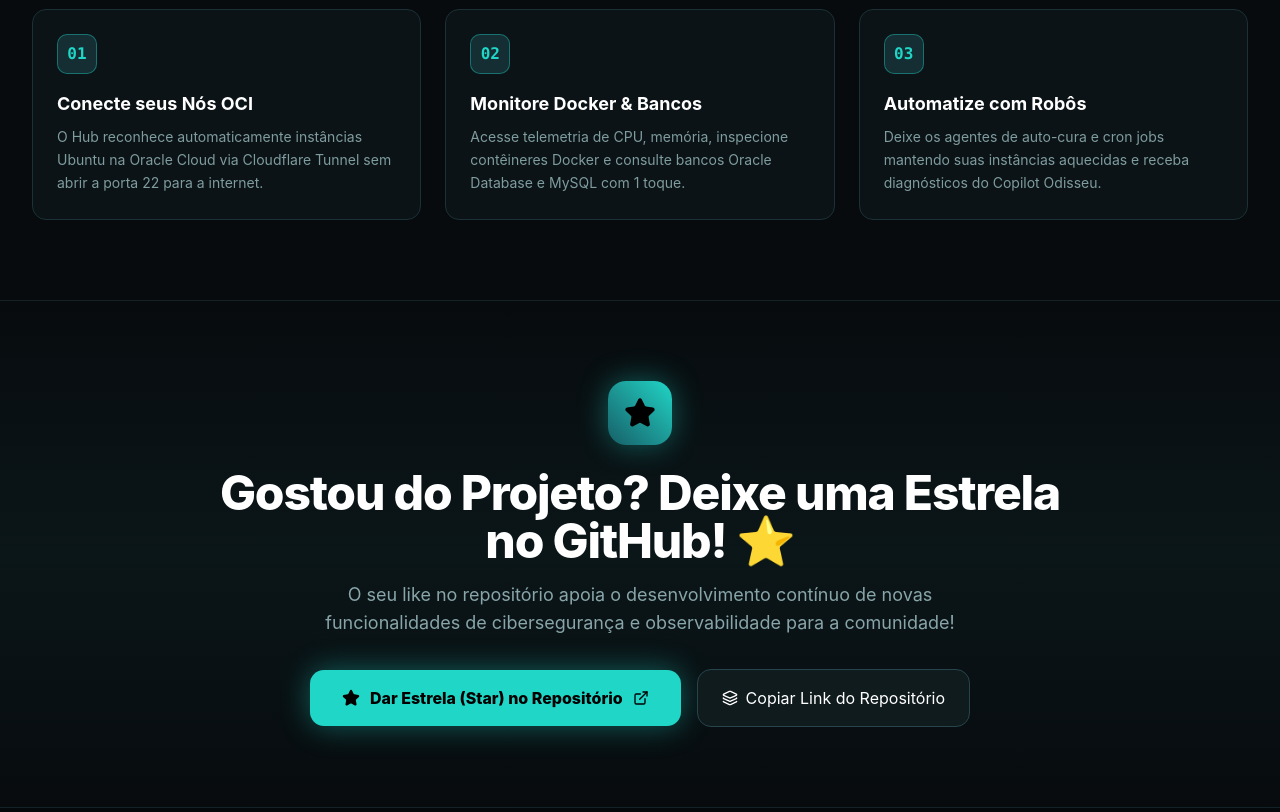
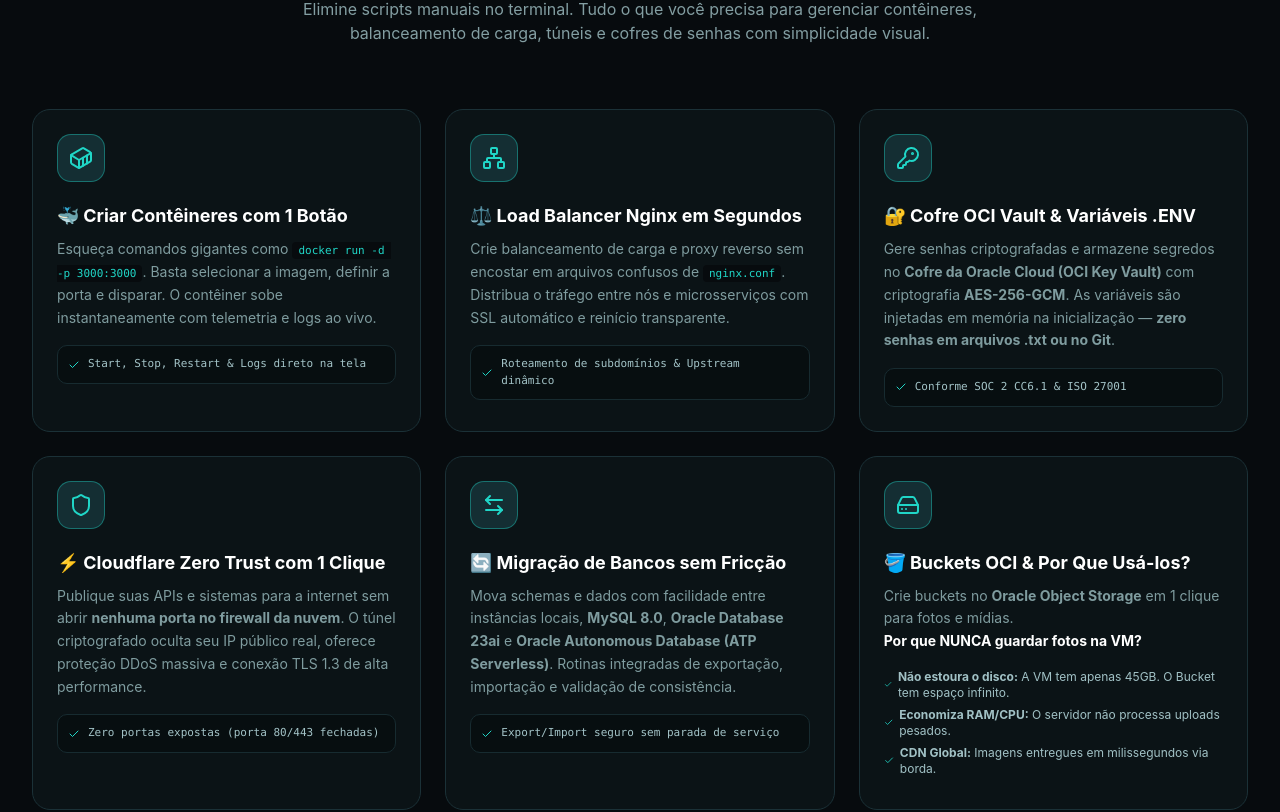
Before and after one commit to ViniScooper/CloudOps_Hub, a Next.js app in the folder cloud-ops-hub/: page /landing in a window 1280 px wide. Shown: the part 3035-3847 px from the top of the page. Built offline with nearby package versions, Linux system fonts and the light colour scheme.

Commit message:
feat(landing): enrich landing page with 1-click docker, nginx load balancer, oci vault, cloudflare zero trust, db migration and object storage buckets sections

```diff
--- a/cloud-ops-hub/app/landing/page.tsx
+++ b/cloud-ops-hub/app/landing/page.tsx
@@ -6,7 +6,8 @@ import Link from 'next/link'
 import {
   ShieldCheck, Star, ExternalLink, Server, Database,
   Cpu, Lock, Zap, ArrowRight, CheckCircle2, Terminal,
-  Layers, Globe, Check, Eye, AlertTriangle, Sparkles
+  Layers, Globe, Check, Eye, AlertTriangle, Sparkles,
+  Container, Network, KeyRound, Shield, ArrowLeftRight, HardDrive, RefreshCw
 } from 'lucide-react'
 
 const printsData = [
@@ -335,6 +336,126 @@ export default function LandingPage() {
         </div>
       </section>
 
+      {/* ⚡ Superpoderes do CloudOps Hub (Recursos em 1 Clique) */}
+      <section className="py-20 max-w-7xl mx-auto px-4 sm:px-6 lg:px-8 border-b border-[#152327]">
+        <div className="text-center max-w-3xl mx-auto mb-16">
+          <span className="text-xs font-mono uppercase tracking-widest text-[#20d6c7] bg-[#122326] px-3 py-1 rounded-full border border-[#20d6c7]/30">
+            Produtividade & Automação SRE
+          </span>
+          <h2 className="text-3xl sm:text-4xl font-bold text-white mt-4">
+            Operações Complexas de Nuvem em 1 Clique
+          </h2>
+          <p className="text-[#839ea2] mt-3 text-sm sm:text-base">
+            Elimine scripts manuais no terminal. Tudo o que você precisa para gerenciar contêineres, balanceamento de carga, túneis e cofres de senhas com simplicidade visual.
+          </p>
+        </div>
+
+        <div className="grid grid-cols-1 md:grid-cols-2 lg:grid-cols-3 gap-6">
+
+          {/* 1. Criar Containers com 1 Botão */}
+          <div className="bg-[#0b1316] border border-[#1b3137] hover:border-[#20d6c7]/50 rounded-2xl p-6 transition-all hover:shadow-[0_0_25px_rgba(32,214,199,0.15)] group">
+            <div className="w-12 h-12 rounded-xl bg-[#142e33] text-[#20d6c7] flex items-center justify-center mb-5 border border-[#20d6c7]/40 group-hover:scale-105 transition-transform">
+              <Container size={24} />
+            </div>
+            <h3 className="text-lg font-bold text-white mb-2">🐳 Criar Contêineres com 1 Botão</h3>
+            <p className="text-xs sm:text-sm text-[#7f9c9f] leading-relaxed mb-4">
+              Esqueça comandos gigantes como <code className="text-[#20d6c7] bg-[#070b0e] px-1.5 py-0.5 rounded text-[11px]">docker run -d -p 3000:3000</code>. Basta selecionar a imagem, definir a porta e disparar. O contêiner sobe instantaneamente com telemetria e logs ao vivo.
+            </p>
+            <div className="text-[11px] font-mono text-[#a3c3c7] bg-[#070e10] p-2.5 rounded-lg border border-[#172b30] flex items-center gap-2">
+              <Check size={12} className="text-[#20d6c7]" />
+              <span>Start, Stop, Restart & Logs direto na tela</span>
+            </div>
+          </div>
+
+          {/* 2. Load Balancer Nginx */}
+          <div className="bg-[#0b1316] border border-[#1b3137] hover:border-[#20d6c7]/50 rounded-2xl p-6 transition-all hover:shadow-[0_0_25px_rgba(32,214,199,0.15)] group">
+            <div className="w-12 h-12 rounded-xl bg-[#142e33] text-[#20d6c7] flex items-center justify-center mb-5 border border-[#20d6c7]/40 group-hover:scale-105 transition-transform">
+              <Network size={24} />
+            </div>
+            <h3 className="text-lg font-bold text-white mb-2">⚖️ Load Balancer Nginx em Segundos</h3>
+            <p className="text-xs sm:text-sm text-[#7f9c9f] leading-relaxed mb-4">
+              Crie balanceamento de carga e proxy reverso sem encostar em arquivos confusos de <code className="text-[#20d6c7] bg-[#070b0e] px-1.5 py-0.5 rounded text-[11px]">nginx.conf</code>. Distribua o tráfego entre nós e microsserviços com SSL automático e reinício transparente.
+            </p>
+            <div className="text-[11px] font-mono text-[#a3c3c7] bg-[#070e10] p-2.5 rounded-lg border border-[#172b30] flex items-center gap-2">
+              <Check size={12} className="text-[#20d6c7]" />
+              <span>Roteamento de subdomínios & Upstream dinâmico</span>
+            </div>
+          </div>
+
+          {/* 3. Cofre Oracle & .ENV */}
+          <div className="bg-[#0b1316] border border-[#1b3137] hover:border-[#20d6c7]/50 rounded-2xl p-6 transition-all hover:shadow-[0_0_25px_rgba(32,214,199,0.15)] group">
+            <div className="w-12 h-12 rounded-xl bg-[#142e33] text-[#20d6c7] flex items-center justify-center mb-5 border border-[#20d6c7]/40 group-hover:scale-105 transition-transform">
+              <KeyRound size={24} />
+            </div>
+            <h3 className="text-lg font-bold text-white mb-2">🔐 Cofre OCI Vault & Variáveis .ENV</h3>
+            <p className="text-xs sm:text-sm text-[#7f9c9f] leading-relaxed mb-4">
+              Gere senhas criptografadas e armazene segredos no <strong>Cofre da Oracle Cloud (OCI Key Vault)</strong> com criptografia <strong>AES-256-GCM</strong>. As variáveis são injetadas em memória na inicialização — <strong>zero senhas em arquivos .txt ou no Git</strong>.
+            </p>
+            <div className="text-[11px] font-mono text-[#a3c3c7] bg-[#070e10] p-2.5 rounded-lg border border-[#172b30] flex items-center gap-2">
+              <Check size={12} className="text-[#20d6c7]" />
+              <span>Conforme SOC 2 CC6.1 & ISO 27001</span>
+            </div>
+          </div>
+
+          {/* 4. Cloudflare Zero Trust 1 Clique */}
+          <div className="bg-[#0b1316] border border-[#1b3137] hover:border-[#20d6c7]/50 rounded-2xl p-6 transition-all hover:shadow-[0_0_25px_rgba(32,214,199,0.15)] group">
+            <div className="w-12 h-12 rounded-xl bg-[#142e33] text-[#20d6c7] flex items-center justify-center mb-5 border border-[#20d6c7]/40 group-hover:scale-105 transition-transform">
+              <Shield size={24} />
+            </div>
+            <h3 className="text-lg font-bold text-white mb-2">⚡ Cloudflare Zero Trust com 1 Clique</h3>
+            <p className="text-xs sm:text-sm text-[#7f9c9f] leading-relaxed mb-4">
+              Publique suas APIs e sistemas para a internet sem abrir <strong>nenhuma porta no firewall da nuvem</strong>. O túnel criptografado oculta seu IP público real, oferece proteção DDoS massiva e conexão TLS 1.3 de alta performance.
+            </p>
+            <div className="text-[11px] font-mono text-[#a3c3c7] bg-[#070e10] p-2.5 rounded-lg border border-[#172b30] flex items-center gap-2">
+              <Check size={12} className="text-[#20d6c7]" />
+              <span>Zero portas expostas (porta 80/443 fechadas)</span>
+            </div>
+          </div>
+
+          {/* 5. Migração de Bancos */}
+          <div className="bg-[#0b1316] border border-[#1b3137] hover:border-[#20d6c7]/50 rounded-2xl p-6 transition-all hover:shadow-[0_0_25px_rgba(32,214,199,0.15)] group">
+            <div className="w-12 h-12 rounded-xl bg-[#142e33] text-[#20d6c7] flex items-center justify-center mb-5 border border-[#20d6c7]/40 group-hover:scale-105 transition-transform">
+              <ArrowLeftRight size={24} />
+            </div>
+            <h3 className="text-lg font-bold text-white mb-2">🔄 Migração de Bancos sem Fricção</h3>
+            <p className="text-xs sm:text-sm text-[#7f9c9f] leading-relaxed mb-4">
+              Mova schemas e dados com facilidade entre instâncias locais, <strong>MySQL 8.0</strong>, <strong>Oracle Database 23ai</strong> e <strong>Oracle Autonomous Database (ATP Serverless)</strong>. Rotinas integradas de exportação, importação e validação de consistência.
+            </p>
+            <div className="text-[11px] font-mono text-[#a3c3c7] bg-[#070e10] p-2.5 rounded-lg border border-[#172b30] flex items-center gap-2">
+              <Check size={12} className="text-[#20d6c7]" />
+              <span>Export/Import seguro sem parada de serviço</span>
+            </div>
+          </div>
+
+          {/* 6. Buckets & Object Storage */}
+          <div className="bg-[#0b1316] border border-[#1b3137] hover:border-[#20d6c7]/50 rounded-2xl p-6 transition-all hover:shadow-[0_0_25px_rgba(32,214,199,0.15)] group">
+            <div className="w-12 h-12 rounded-xl bg-[#142e33] text-[#20d6c7] flex items-center justify-center mb-5 border border-[#20d6c7]/40 group-hover:scale-105 transition-transform">
+              <HardDrive size={24} />
+            </div>
+            <h3 className="text-lg font-bold text-white mb-2">🪣 Buckets OCI & Por Que Usá-los?</h3>
+            <p className="text-xs sm:text-sm text-[#7f9c9f] leading-relaxed mb-4">
+              Crie buckets no <strong>Oracle Object Storage</strong> em 1 clique para fotos e mídias. <br />
+              <strong className="text-white">Por que NUNCA guardar fotos na VM?</strong>
+            </p>
+            <ul className="space-y-1.5 text-xs text-[#a1c1c5] mb-2">
+              <li className="flex items-center gap-1.5">
+                <Check size={11} className="text-[#20d6c7]" />
+                <span><strong>Não estoura o disco:</strong> A VM tem apenas 45GB. O Bucket tem espaço infinito.</span>
+              </li>
+              <li className="flex items-center gap-1.5">
+                <Check size={11} className="text-[#20d6c7]" />
+                <span><strong>Economiza RAM/CPU:</strong> O servidor não processa uploads pesados.</span>
+              </li>
+              <li className="flex items-center gap-1.5">
+                <Check size={11} className="text-[#20d6c7]" />
+                <span><strong>CDN Global:</strong> Imagens entregues em milissegundos via borda.</span>
+              </li>
+            </ul>
+          </div>
+
+        </div>
+      </section>
+
       {/* 🚀 Passo a Passo de Como Usar */}
       <section id="comousar" className="py-20 max-w-7xl mx-auto px-4 sm:px-6 lg:px-8 border-b border-[#152327]">
         <div className="text-center max-w-3xl mx-auto mb-16">
```
